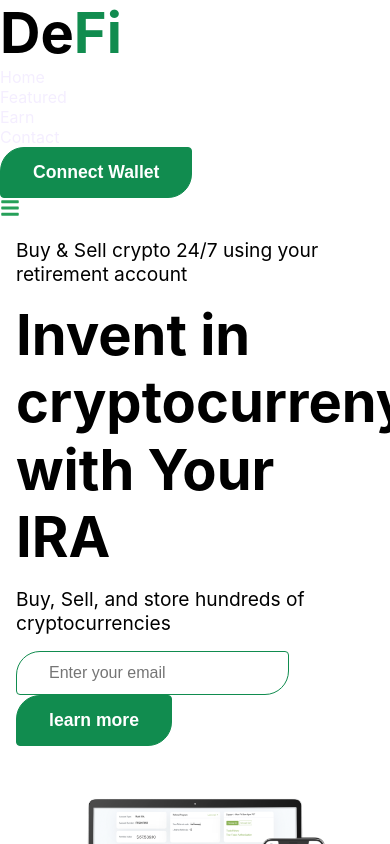
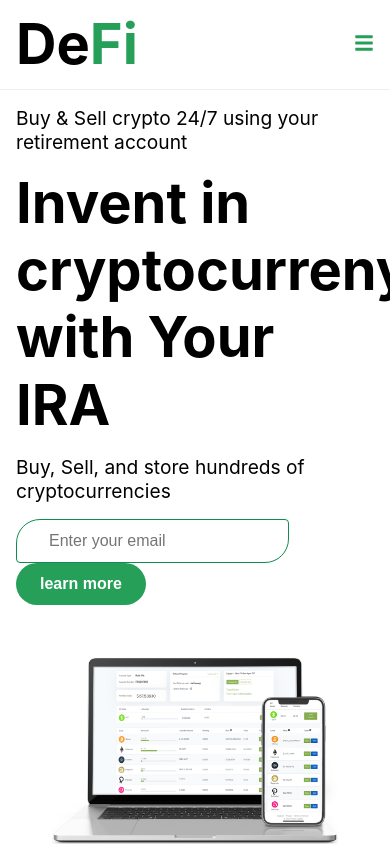
Before and after one commit to zahrabedi82/react-project, a React (Create React App) app: page / in a window 390 px wide. Shown: the top 844 px of the page. Built offline with nearby package versions, Linux system fonts and the light colour scheme; no server answers.

Commit message:
style: improve Navbar

```diff
--- a/src/components/navbar/Navbar.css
+++ b/src/components/navbar/Navbar.css
@@ -1,64 +1,113 @@
-.navbar {
+.header {
   width: 100%;
   height: 90px;
-    background-color: #000;
+  border-bottom: 1px solid #eee;
+  background: #fff;
+  position: sticky;
+  top: 0;
+  left: 0;
+  z-index: 10;
 }
 
-.navbar .container {
-    max-width: 1140px;
+.header .container {
+  max-width: 1240px;
   height: 100%;
   margin: auto;
+  padding: 0 1rem;
+
   display: flex;
   justify-content: space-between;
   align-items: center;
 }
 
-.navbar .nav {
+.header h1 {
+  color: #000;
+}
+
+.header .primary {
+  color: #26a059;
+}
+
+.nav-menu {
   display: flex;
-    justify-content: center;
   align-items: center;
 }
 
-.navbar li {
-    padding: 1rem;
+.nav-menu li {
+  padding: 0 1rem;
+}
+
+.nav-menu a {
+  color: #333;
+  font-weight: 500;
+}
+
+.btn-group {
+  display: flex;
+}
+
+.btn {
+  padding: 12px 24px;
+  border: none;
+  border-radius: 25px;
+  background: #26a059;
+  color: #fff;
+  font-size: 1rem;
+  font-weight: 600;
+  cursor: pointer;
+}
+
+.btn:hover {
+  background: #1d7f47;
 }
 
 .hamburger {
   display: none;
+  cursor: pointer;
 }
 
-.navbar .icon {
-    color: #f4eeff;
-    font-size: 2rem;
+/* ================= MOBILE ================= */
+
+@media screen and (max-width: 940px) {
+  .btn-group {
+    display: none;
   }
 
-.navbar h1,a {
-    color: #f4eeff;
+  .hamburger {
+    display: block;
+    z-index: 20;
   }
 
-@media screen and (max-width:940px) {
-    .hamburger {
-        display: block;
-    }
-
-    .nav {
+  .nav-menu {
     position: absolute;
-        flex-direction: column;
-        justify-content: start!important;
     top: 90px;
     left: -100%;
     width: 100%;
-        height: 100vh;
-        background-color: #000;
-        transition: 0.3s;
+    height: calc(100vh - 90px);
+
+    background: #fff;
+
+    display: flex;
+    flex-direction: column;
+    justify-content: flex-start;
+    align-items: center;
+
+    transition: 0.4s ease;
   }
 
-    .nav.active {
+  .nav-menu.active {
     left: 0;
   }
 
-    .nav a {
-        font-size: 1.4rem;
+  .nav-menu li {
+    width: 100%;
+    text-align: center;
+    padding: 1.5rem 0;
+    border-bottom: 1px solid #eee;
   }
 
+  .nav-menu a {
+    font-size: 1.2rem;
+    color: #333;
   }
+}
--- a/src/components/navbar/Navbar.js
+++ b/src/components/navbar/Navbar.js
@@ -29,7 +29,6 @@ const Navbar = () => {
           <button className="btn">Connect Wallet</button>
         </div>
      <div className="hamburger" onClick={handleClick}>
-          <div className="hamburger" onClick={handleClick}>
   {click ? (
     <FaTimes size={20} style={{ color: "#26a059" }} />
   ) : (
@@ -38,7 +37,7 @@ const Navbar = () => {
 </div>
         </div>
       </div>
-    </div>
+
   );
 };
 
```
Lines whose indentation alone changed are shown as unchanged.
